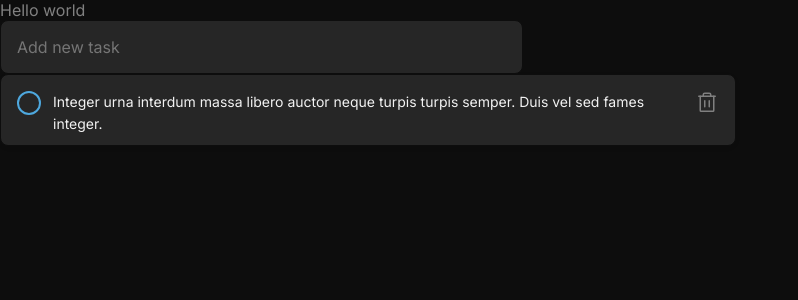
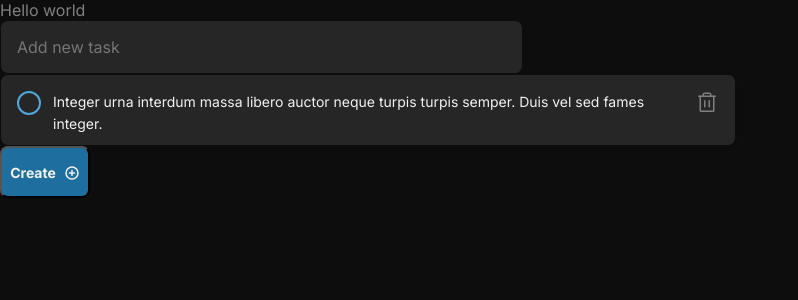
Before and after one commit to artenlf/To-Do-List, a React (Vite) app: page / in a window 1280 px wide. Shown: the top 300 px of the page, without its empty margins (0-798 px from the left). Built offline with nearby package versions, Linux system fonts and the light colour scheme.

Commit message:
feat: create button

```diff
--- a/src/App.tsx
+++ b/src/App.tsx
@@ -1,6 +1,7 @@
 import "./global.css";
 import { Input } from "./components/Input";
 import { Task } from "./components/Task";
+import { Create } from "./components/Create";
 
 export function App() {
   return (
@@ -8,6 +9,7 @@ export function App() {
       <div>Hello world</div>
       <Input />
       <Task />
+      <Create />
     </>
   );
 }
--- /dev/null
+++ b/src/components/Create.module.css
@@ -0,0 +1,20 @@
+.button {
+  align-items: center;
+  display: flex;
+  background: var(--blue-700);
+  border-radius: 8px;
+  justify-content: center;
+  color: var(--grey-100);
+  font-size: 0.875rem;
+  font-weight: 700;
+  height: 3.25rem;
+  width: 5.625rem;
+}
+
+.button:hover {
+  background-color: var(--blue-300);
+}
+
+.icon {
+  margin: 0.1rem 0 0 0.5rem;
+}
--- /dev/null
+++ b/src/components/Create.tsx
@@ -0,0 +1,13 @@
+import { PlusCircle } from "phosphor-react";
+import styles from "./Create.module.css";
+
+export function Create() {
+  return (
+    <div>
+      <button className={styles.button}>
+        Create
+        <PlusCircle weight="bold" size={16} className={styles.icon} />
+      </button>
+    </div>
+  );
+}
```
